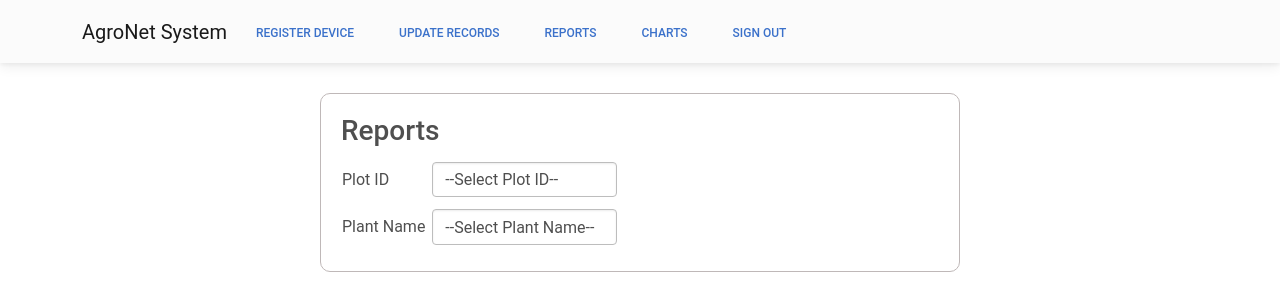
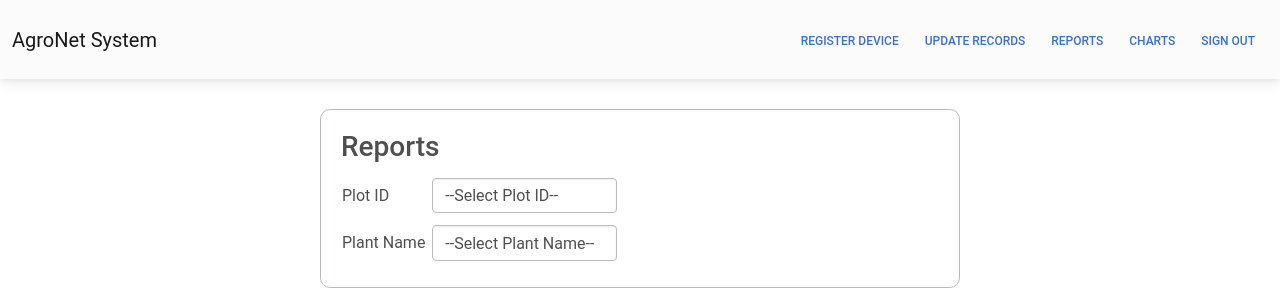
Before and after one commit to tejas1505/Agrocon, a Django app: page /Reports/ in a window 1280 px wide. Shown: the top 303 px of the page. Run offline with Django 3.2, Linux system fonts and the light colour scheme; a user stored in the database is signed in; data comes from the database, SQL or seed files in the repository; some libraries are stand-ins or nearby versions.

Commit message:
Update Reports.html

```diff
--- a/sensor/templates/Reports.html
+++ b/sensor/templates/Reports.html
@@ -4,61 +4,50 @@
 <head>{% load static %}
     <meta charset="UTF-8">
     <meta http-equiv="X-UA-Compatible" content="IE=edge">
-    <script src="https://code.jquery.com/jquery-3.6.0.js" integrity="sha256-H+K7U5CnXl1h5ywQfKtSj8PCmoN9aaq30gDh27Xc0jk=" crossorigin="anonymous"></script>
+    <script src="https://code.jquery.com/jquery-3.6.0.js"
+        integrity="sha256-H+K7U5CnXl1h5ywQfKtSj8PCmoN9aaq30gDh27Xc0jk=" crossorigin="anonymous"></script>
     <meta name="viewport" content="width=device-width, initial-scale=1.0">
-    <!-- <link rel="stylesheet" href="{% static 'reports.css' %}"> -->
     <link href="https://cdnjs.cloudflare.com/ajax/libs/mdb-ui-kit/6.2.0/mdb.min.css" rel="stylesheet" />
     <script type="text/javascript" src="https://cdnjs.cloudflare.com/ajax/libs/mdb-ui-kit/6.2.0/mdb.min.js"></script>
     <title>Reports</title>
 </head>
 <style>
-    input, select{
+    input,
+    select {
         margin: 5px;
     }
-    button{
+
+    button {
         margin: 5px;
     }
 </style>
+
 <body>
-    <!-- Navbar -->
-    <nav class="navbar sticky-top navbar-expand-lg navbar-light bg-light">
-        <!-- Container wrapper -->
-        <div class="container">
-            <a class="navbar-brand me-2" href="/">AgroNet System
-
-            </a>
-
-            <!-- Toggle button -->
+    <nav class="navbar navbar-expand-lg navbar-light bg-light">
+        <div class="container-fluid">
+            <a class="navbar-brand" href="/">AgroNet System</a>
             <button class="navbar-toggler" type="button" data-mdb-toggle="collapse"
-                data-mdb-target="#navbarButtonsExample" aria-controls="navbarButtonsExample" aria-expanded="false"
+                data-mdb-target="#navbarNavAltMarkup" aria-controls="navbarNavAltMarkup" aria-expanded="false"
                 aria-label="Toggle navigation">
-                <img
-      src="https://upload.wikimedia.org/wikipedia/commons/thumb/b/b2/Hamburger_icon.svg/108px-Hamburger_icon.svg.png"
-      height="16"
-      alt="MDB Logo"
-      loading="lazy"
-      style="margin-top: -1px;"
-    />
+                <img src="https://upload.wikimedia.org/wikipedia/commons/thumb/b/b2/Hamburger_icon.svg/108px-Hamburger_icon.svg.png"
+                    height="16" alt="MDB Logo" loading="lazy" style="margin-top: -1px;" />
             </button>
-
-            <!-- Collapsible wrapper -->
-            <div class="collapse navbar-collapse" id="navbarButtonsExample">
-                <!-- Left links -->
-
-                <div class="d-flex align-items-center">
-                    <a href="{% url 'Dashboard' %}"><button class="btn btn-link px-3 me-2">Register Device</button></a>
-                    <a href="{% url 'DailyRecords' %}"><button class="btn btn-link px-3 me-2">Update Records</button></a>
-                    <a href="{% url 'Reports' %}"><button class="btn btn-link px-3 me-2">Reports</button></a>
-                    <a href="{% url 'charts' %}"><button class="btn btn-link px-3 me-2">Charts</button></a>
-                    <a href="{% url 'logoutuser' %}"><button class="btn btn-link px-3 me-2">Sign Out</button></a>
-
+            <div class="collapse navbar-collapse" id="navbarNavAltMarkup">
+                <div class="navbar-nav ms-auto">
+                    <a class="nav-link" href="{% url 'Dashboard' %}"><button class="btn btn-tertiary">Register
+                            Device</button></a>
+                    <a class="nav-link" href="{% url 'DailyRecords' %}"><button class="btn btn-tertiary">Update
+                            Records</button></a>
+                    <a class="nav-link" href="{% url 'Reports' %}"><button class="btn btn-tertiary">Reports</button></a>
+                    <a class="nav-link" href="{% url 'charts' %}"><button class="btn btn-tertiary">Charts</button></a>
+                    <a class="nav-link" href="{% url 'logoutuser' %}"><button class="btn btn-tertiary">Sign
+                            Out</button></a>
                 </div>
             </div>
-            <!-- Collapsible wrapper -->
         </div>
-        <!-- Container wrapper -->
     </nav>
-    <div class="container" style="margin:30px auto; width: 50%;border: 1px solid rgb(191, 184, 184); border-radius: 10px;padding: 20px;">
+    <div class="container"
+        style="margin:30px auto; width: 50%;border: 1px solid rgb(191, 184, 184); border-radius: 10px;padding: 20px;">
         <h3>Reports</h3>
         <table>
             <tr>
@@ -67,14 +56,14 @@
                 <td><select class="form-control" name="display_plotid" id="display_plotid">
                         <option>--Select Plot ID--</option>
                         {% for i in '123456789'|make_list %}
-                    <option value="/Reports?param={{forloop.counter}}" {% if num == i %} selected {% endif %}>{{forloop.counter}}</option>
+                        <option value="/Reports?param={{forloop.counter}}" {% if num == i %} selected {% endif %}>
+                            {{forloop.counter}}</option>
                         {% endfor %}
                     </select></td>
             </tr>
             <tr>
                 <td>Plant Name </td>
-                <!-- <td></td> -->
-                <td><select  class="form-control" name="display_plant_name" id="display_plant_name">
+                <td><select class="form-control" name="display_plant_name" id="display_plant_name">
                         <option>--Select Plant Name--</option>
                         {% for dat in data %}
                         <option value="/Reports?param1={{dat.pk}}" name="display_names">{{dat.plant_name}}</option>
@@ -111,7 +100,6 @@
                 <td>{{ i.sen_latitude }}</td>
                 <td>{{ i.date }}</td>
                 <td>{{ i.time_zone }}</td>
-                <!-- <td><a href="?param1={{i.pk}}">Details</a></td> -->
             </tr>
             {% endfor %}
         </table>
```
Lines whose indentation alone changed are shown as unchanged.
